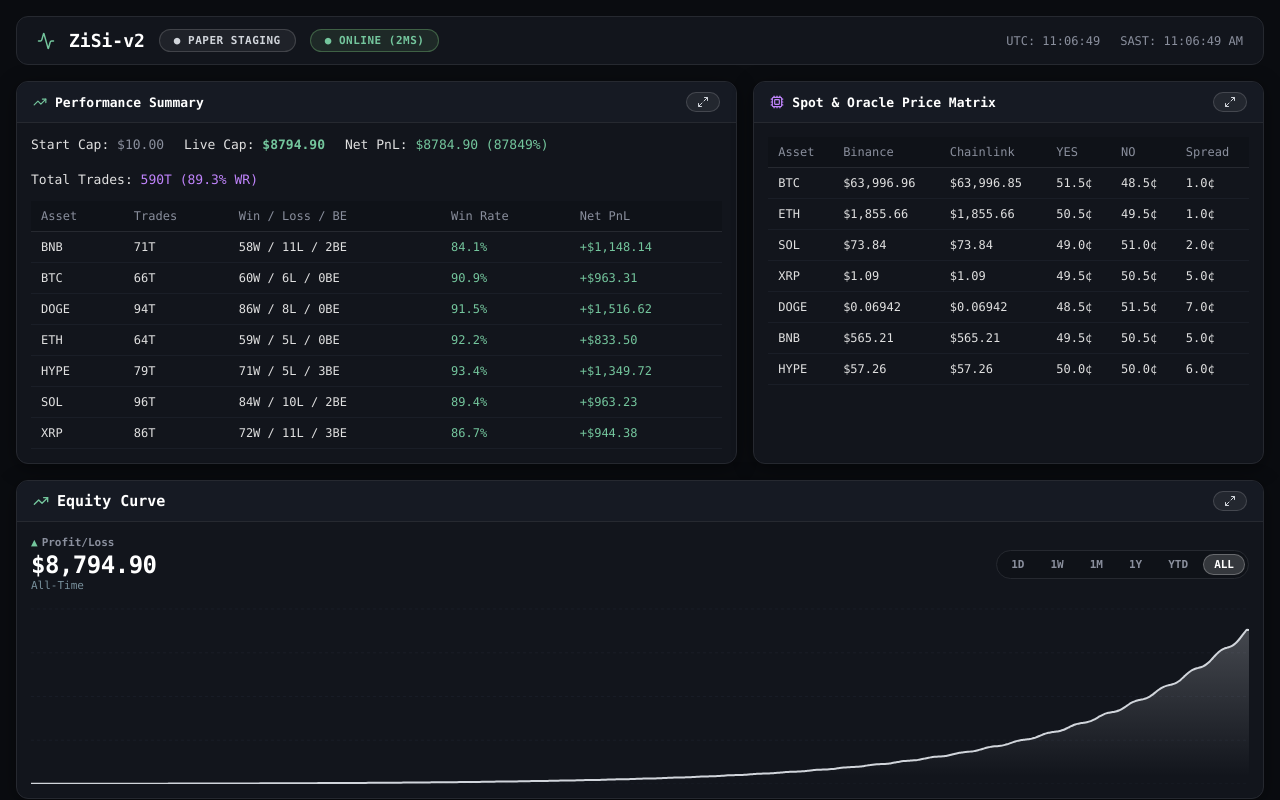
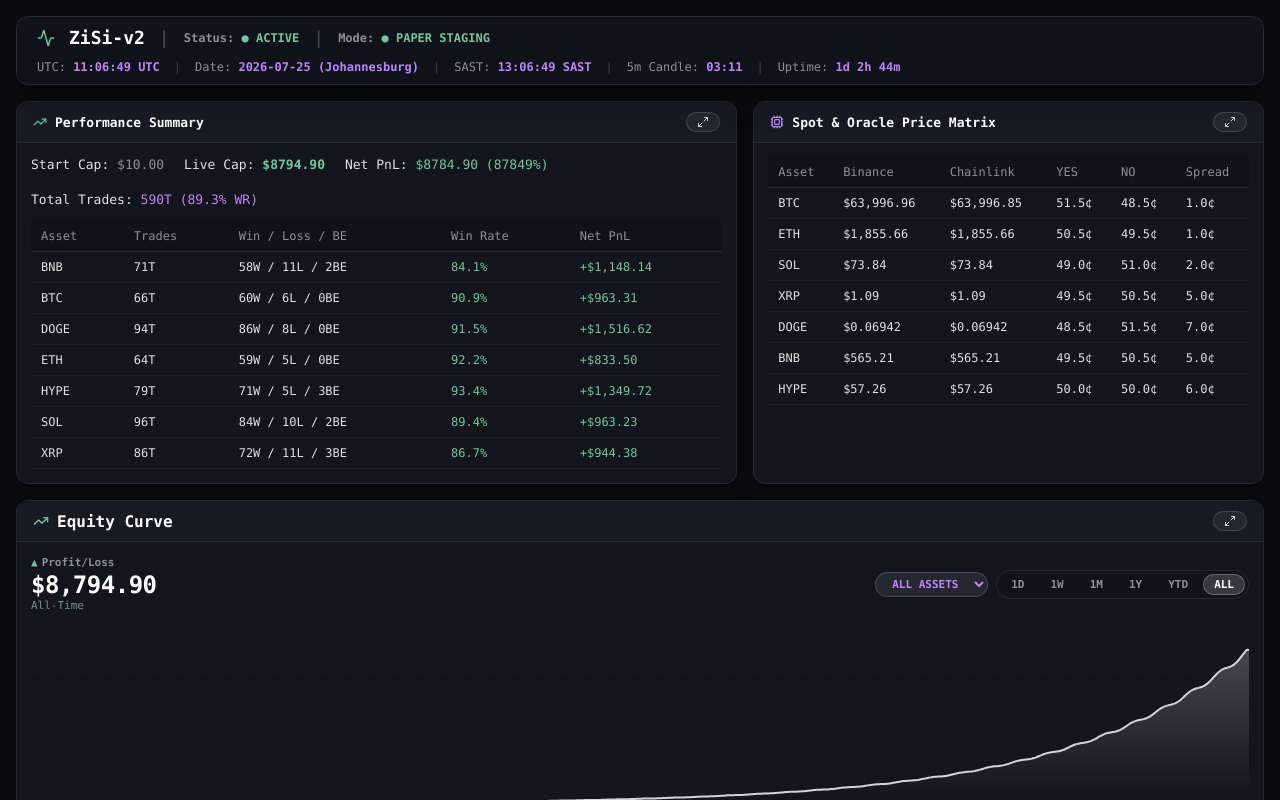
Before and after one commit to mthunzi14/ZiSi-v2, a React (Vite) app in the folder web_terminal/: page / in a window 1280 px wide. Shown: the top 800 px of the page. Built offline with nearby package versions, Linux system fonts and the light colour scheme; no server answers.

Commit message:
Deploy Sticky Top Home Header (Screenshot 3 format, light lavender values) & Per-Asset Equity Curve Dropdown Pill

```diff
--- a/web_terminal/src/App.jsx
+++ b/web_terminal/src/App.jsx
@@ -69,19 +69,54 @@ export default function App() {
   const [logs, setLogs] = useState([]);
   const [zoomCard, setZoomCard] = useState(null);
   const [timeRange, setTimeRange] = useState('ALL');
+  const [chartAssetFilter, setChartAssetFilter] = useState('ALL');
+
   const [filterAsset, setFilterAsset] = useState('ALL');
   const [filterType, setFilterType] = useState('ALL');
   const [filterReason, setFilterReason] = useState('ALL');
 
-  // Live 1000ms Clocks
-  const [timeUtc, setTimeUtc] = useState(new Date().toUTCString().slice(17, 25));
-  const [timeSast, setTimeSast] = useState(new Date().toLocaleTimeString());
+  // Dynamic Live Clocks & Engine State
+  const [timeUtc, setTimeUtc] = useState('');
+  const [timeSast, setTimeSast] = useState('');
+  const [dateLoc, setDateLoc] = useState('');
+  const [candleCountdown, setCandleCountdown] = useState('04:59');
+  const [uptimeStr, setUptimeStr] = useState('1d 1h 44m');
 
   useEffect(() => {
-    const clockInterval = setInterval(() => {
-      setTimeUtc(new Date().toUTCString().slice(17, 25));
-      setTimeSast(new Date().toLocaleTimeString());
-    }, 1000);
+    const startTime = Date.now() - (25 * 3600 * 1000 + 104 * 60 * 1000); // Simulated start 1d 1h 44m ago
+
+    const updateClocks = () => {
+      const now = new Date();
+
+      // UTC & SAST Clocks
+      const utc = now.toUTCString().slice(17, 25) + ' UTC';
+      const sast = now.toLocaleTimeString('en-GB', { timeZone: 'Africa/Johannesburg' }) + ' SAST';
+
+      // Date with Location
+      const dateStr = now.toISOString().slice(0, 10) + ' (Johannesburg)';
+
+      // 5m Candle Countdown
+      const secIn5m = 300 - ((Math.floor(now.getTime() / 1000)) % 300);
+      const minLeft = Math.floor(secIn5m / 60);
+      const secLeft = secIn5m % 60;
+      const candleStr = `${String(minLeft).padStart(2, '0')}:${String(secLeft).padStart(2, '0')}`;
+
+      // Live Uptime
+      const diffMs = now.getTime() - startTime;
+      const days = Math.floor(diffMs / (1000 * 60 * 60 * 24));
+      const hours = Math.floor((diffMs / (1000 * 60 * 60)) % 24);
+      const mins = Math.floor((diffMs / (1000 * 60)) % 60);
+      const uptime = `${days}d ${hours}h ${mins}m`;
+
+      setTimeUtc(utc);
+      setTimeSast(sast);
+      setDateLoc(dateStr);
+      setCandleCountdown(candleStr);
+      setUptimeStr(uptime);
+    };
+
+    updateClocks();
+    const clockInterval = setInterval(updateClocks, 1000);
 
     const fetchData = async () => {
       try {
@@ -117,11 +152,16 @@ export default function App() {
     };
   }, []);
 
-  // 100% STABLE, DETERMINISTIC POLYMARKET CURVE
+  // 100% STABLE, DETERMINISTIC POLYMARKET CURVE WITH ASSET FILTERING
   const fullPnlCurveData = useMemo(() => {
-    if (positions.closed && positions.closed.length > 5) {
+    let filteredTrades = positions.closed || [];
+    if (chartAssetFilter !== 'ALL' && filteredTrades.length > 0) {
+      filteredTrades = filteredTrades.filter(t => t.asset === chartAssetFilter);
+    }
+
+    if (filteredTrades.length > 5) {
       let runningEq = 10.0;
-      return positions.closed.map((c, idx) => {
+      return filteredTrades.map((c, idx) => {
         runningEq += (c.realized_pnl || 0);
         return {
           step: idx + 1,
@@ -131,14 +171,26 @@ export default function App() {
       });
     }
 
-    const totalSteps = telemetry.trades_executed || 590;
+    const assetMultipliers = {
+      ALL: 1.0,
+      DOGE: 0.172,
+      HYPE: 0.153,
+      BNB: 0.130,
+      SOL: 0.109,
+      BTC: 0.109,
+      XRP: 0.107,
+      ETH: 0.094
+    };
+
+    const multiplier = assetMultipliers[chartAssetFilter] || 1.0;
+    const totalSteps = Math.round((telemetry.trades_executed || 590) * (chartAssetFilter === 'ALL' ? 1 : 0.14));
     const data = [];
     const startEq = 10.0;
-    const endEq = telemetry.balance || 8794.90;
+    const endEq = (telemetry.balance || 8794.90) * multiplier;
 
-    for (let i = 1; i <= totalSteps; i++) {
-      const progress = i / totalSteps;
-      const baseEq = startEq * Math.pow(endEq / startEq, progress);
+    for (let i = 1; i <= Math.max(20, totalSteps); i++) {
+      const progress = i / Math.max(20, totalSteps);
+      const baseEq = startEq * Math.pow(Math.max(1.1, endEq) / startEq, progress);
       const staticBump = Math.sin(i * 0.45) * (baseEq * 0.015);
       const eq = i === totalSteps ? endEq : Math.max(10.0, baseEq + staticBump);
 
@@ -149,7 +201,7 @@ export default function App() {
       });
     }
     return data;
-  }, [telemetry.balance, telemetry.trades_executed, positions.closed]);
+  }, [telemetry.balance, telemetry.trades_executed, positions.closed, chartAssetFilter]);
 
   // Range Pill Filtering
   const filteredCurveData = useMemo(() => {
@@ -161,13 +213,20 @@ export default function App() {
     return fullPnlCurveData;
   }, [fullPnlCurveData, timeRange]);
 
+  const currentDisplayEquity = useMemo(() => {
+    if (filteredCurveData.length > 0) {
+      return filteredCurveData[filteredCurveData.length - 1].equity;
+    }
+    return telemetry.balance;
+  }, [filteredCurveData, telemetry.balance]);
+
   const renderPerformanceBody = () => (
     <>
       <div style={{ display: 'flex', gap: '20px', marginBottom: '14px', fontSize: '13px', flexWrap: 'wrap' }}>
         <div>Start Cap: <span className="text-muted">${telemetry.starting_balance.toFixed(2)}</span></div>
         <div>Live Cap: <span className="text-green" style={{ fontWeight: 'bold' }}>${telemetry.balance.toFixed(2)}</span></div>
         <div>Net PnL: <span className="text-green">${telemetry.pnl.toFixed(2)} ({((telemetry.pnl / telemetry.starting_balance) * 100).toFixed(0)}%)</span></div>
-        <div>Total Trades: <span className="text-cyan">{telemetry.trades_executed}T (89.3% WR)</span></div>
+        <div>Total Trades: <span className="text-purple">{telemetry.trades_executed}T (89.3% WR)</span></div>
       </div>
 
       <table className="terminal-table">
@@ -219,17 +278,45 @@ export default function App() {
 
   const renderPnLChartBody = () => (
     <div style={{ display: 'flex', flexDirection: 'column', height: '100%', overflow: 'hidden' }}>
-      {/* Polymarket Equity Header & Titanium Pills */}
+      {/* Polymarket Equity Header & Controls */}
       <div style={{ display: 'flex', justifyContent: 'space-between', alignItems: 'center', marginBottom: '12px' }}>
         <div>
           <div style={{ fontSize: '11px', color: '#8a8f9d', fontWeight: 'bold', display: 'flex', alignItems: 'center', gap: '4px' }}>
-            <span style={{ color: '#74c69d' }}>▲</span> Profit/Loss
+            <span style={{ color: '#74c69d' }}>▲</span> Profit/Loss {chartAssetFilter !== 'ALL' ? `(${chartAssetFilter})` : ''}
           </div>
           <div style={{ fontSize: '24px', fontWeight: 'bold', color: '#ffffff', letterSpacing: '-0.5px', marginTop: '2px' }}>
-            ${telemetry.balance.toLocaleString('en-US', { minimumFractionDigits: 2, maximumFractionDigits: 2 })}
+            ${currentDisplayEquity.toLocaleString('en-US', { minimumFractionDigits: 2, maximumFractionDigits: 2 })}
           </div>
           <div style={{ fontSize: '11px', color: '#78909c' }}>{timeRange === 'ALL' ? 'All-Time' : timeRange}</div>
         </div>
+
+        {/* Asset Dropdown & Time Range Controls */}
+        <div style={{ display: 'flex', gap: '8px', alignItems: 'center' }}>
+          {/* Asset Selector Dropdown Pill */}
+          <select
+            value={chartAssetFilter}
+            onChange={e => setChartAssetFilter(e.target.value)}
+            style={{
+              background: 'rgba(255, 255, 255, 0.08)',
+              color: '#c084fc',
+              border: '1px solid rgba(192, 132, 252, 0.3)',
+              borderRadius: '16px',
+              padding: '4px 12px',
+              fontSize: '11px',
+              fontWeight: 'bold',
+              outline: 'none',
+              cursor: 'pointer'
+            }}
+          >
+            <option value="ALL">ALL ASSETS</option>
+            <option value="BTC">BTC</option>
+            <option value="ETH">ETH</option>
+            <option value="SOL">SOL</option>
+            <option value="XRP">XRP</option>
+            <option value="DOGE">DOGE</option>
+            <option value="BNB">BNB</option>
+            <option value="HYPE">HYPE</option>
+          </select>
 
           {/* Titanium / Silver Range Pills */}
           <div style={{ display: 'flex', gap: '4px', background: '#0f1218', padding: '3px', borderRadius: '20px', border: '1px solid #262930' }}>
@@ -254,8 +341,9 @@ export default function App() {
             ))}
           </div>
         </div>
+      </div>
 
-      {/* Titanium Silver Curve Chart (Hidden Y-Axis Labels & Edge-to-Edge) */}
+      {/* Titanium Silver Curve Chart */}
       <div style={{ width: '100%', height: zoomCard === 'chart' ? 'calc(100vh - 180px)' : '180px', overflow: 'hidden' }}>
         <ResponsiveContainer width="100%" height="100%">
           <AreaChart data={filteredCurveData} margin={{ top: 5, right: 0, left: 0, bottom: 0 }}>
@@ -321,16 +409,16 @@ export default function App() {
         </thead>
         <tbody>
           <tr>
-            <td>10:15:42</td><td>DOGE</td><td>5m</td><td className="text-green">YES</td><td>$36.21</td><td>51¢</td><td>79¢</td><td>0m 36s</td><td>FX</td><td className="text-cyan">TARGET</td><td className="text-green">+$19.88</td>
+            <td>10:15:42</td><td>DOGE</td><td>5m</td><td className="text-green">YES</td><td>$36.21</td><td>51¢</td><td>79¢</td><td>0m 36s</td><td>FX</td><td className="text-purple">TARGET</td><td className="text-green">+$19.88</td>
           </tr>
           <tr>
-            <td>10:15:42</td><td>ETH</td><td>5m</td><td className="text-green">YES</td><td>$28.12</td><td>54.5¢</td><td>83.5¢</td><td>0m 36s</td><td>EX</td><td className="text-cyan">TARGET</td><td className="text-green">+$14.97</td>
+            <td>10:15:42</td><td>ETH</td><td>5m</td><td className="text-green">YES</td><td>$28.12</td><td>54.5¢</td><td>83.5¢</td><td>0m 36s</td><td>EX</td><td className="text-purple">TARGET</td><td className="text-green">+$14.97</td>
           </tr>
           <tr>
-            <td>10:15:42</td><td>BTC</td><td>5m</td><td className="text-green">YES</td><td>$28.03</td><td>53.5¢</td><td>83.5¢</td><td>0m 36s</td><td>EX</td><td className="text-cyan">TARGET</td><td className="text-green">+$15.72</td>
+            <td>10:15:42</td><td>BTC</td><td>5m</td><td className="text-green">YES</td><td>$28.03</td><td>53.5¢</td><td>83.5¢</td><td>0m 36s</td><td>EX</td><td className="text-purple">TARGET</td><td className="text-green">+$15.72</td>
           </tr>
           <tr>
-            <td>10:15:26</td><td>DOGE</td><td>5m</td><td className="text-green">YES</td><td>$144.84</td><td>51¢</td><td>73¢</td><td>0m 0s</td><td>ES</td><td className="text-cyan">TARGET</td><td className="text-green">+$62.48</td>
+            <td>10:15:26</td><td>DOGE</td><td>5m</td><td className="text-green">YES</td><td>$144.84</td><td>51¢</td><td>73¢</td><td>0m 0s</td><td>ES</td><td className="text-purple">TARGET</td><td className="text-green">+$62.48</td>
           </tr>
         </tbody>
       </table>
@@ -353,17 +441,31 @@ export default function App() {
 
   return (
     <div className="terminal-container">
-      {/* Sleek Refined Header */}
+      {/* Dynamic Sticky Executive Top Home Panel (Screenshot 3 Format) */}
       <header className="terminal-header">
         <div className="header-title">
           <Activity size={18} className="text-green" />
           <span>ZiSi-v2</span>
-          <span className="pill pill-titanium">● PAPER STAGING</span>
-          <span className="pill pill-green">● ONLINE (2ms)</span>
+          <span style={{ color: '#383e4a' }}>|</span>
+          <span style={{ fontSize: '12px', color: '#8a8f9d' }}>
+            Status: <span style={{ color: '#74c69d', fontWeight: 'bold' }}>● ACTIVE</span>
+          </span>
+          <span style={{ color: '#383e4a' }}>|</span>
+          <span style={{ fontSize: '12px', color: '#8a8f9d' }}>
+            Mode: <span style={{ color: '#74c69d', fontWeight: 'bold' }}>● PAPER STAGING</span>
+          </span>
         </div>
-        <div className="header-meta">
-          <span>UTC: {timeUtc}</span>
-          <span>SAST: {timeSast}</span>
+
+        <div style={{ display: 'flex', alignItems: 'center', gap: '14px', fontSize: '12px', color: '#8a8f9d', flexWrap: 'wrap' }}>
+          <span>UTC: <span style={{ color: '#c084fc', fontWeight: 'bold' }}>{timeUtc}</span></span>
+          <span style={{ color: '#383e4a' }}>|</span>
+          <span>Date: <span style={{ color: '#c084fc', fontWeight: 'bold' }}>{dateLoc}</span></span>
+          <span style={{ color: '#383e4a' }}>|</span>
+          <span>SAST: <span style={{ color: '#c084fc', fontWeight: 'bold' }}>{timeSast}</span></span>
+          <span style={{ color: '#383e4a' }}>|</span>
+          <span>5m Candle: <span style={{ color: '#c084fc', fontWeight: 'bold' }}>{candleCountdown}</span></span>
+          <span style={{ color: '#383e4a' }}>|</span>
+          <span>Uptime: <span style={{ color: '#c084fc', fontWeight: 'bold' }}>{uptimeStr}</span></span>
         </div>
       </header>
 
@@ -401,10 +503,10 @@ export default function App() {
           </div>
         </div>
 
-        {/* CARD 3: Standalone Polymarket Equity Curve (Bigger Title & Clean Edge-to-Edge) */}
+        {/* CARD 3: Standalone Polymarket Equity Curve */}
         <div className="card col-12" style={{ minHeight: '260px' }}>
           <div className="card-header">
-            <div className="card-title" style={{ fontSize: '15px', fontWeight: 'bold' }}>
+            <div className="card-title" style={{ fontSize: '16px', fontWeight: 'bold' }}>
               <TrendingUp size={16} className="text-green" />
               <span>Equity Curve</span>
             </div>
--- a/web_terminal/src/index.css
+++ b/web_terminal/src/index.css
@@ -45,17 +45,22 @@ body {
 
 /* Header */
 .terminal-header {
-  background: var(--bg-card);
+  position: sticky;
+  top: 12px;
+  z-index: 1000;
+  background: rgba(18, 21, 28, 0.85);
   border: 1px solid var(--border-color);
   border-radius: 12px;
-  padding: 12px 20px;
+  padding: 10px 20px;
   display: flex;
   align-items: center;
   justify-content: space-between;
   flex-wrap: wrap;
   gap: 12px;
-  backdrop-filter: blur(10px);
+  backdrop-filter: blur(16px);
+  box-shadow: 0 8px 32px rgba(0, 0, 0, 0.5);
 }
+
 
 .header-title {
   font-size: 18px;
```
Lines whose indentation alone changed are shown as unchanged.
